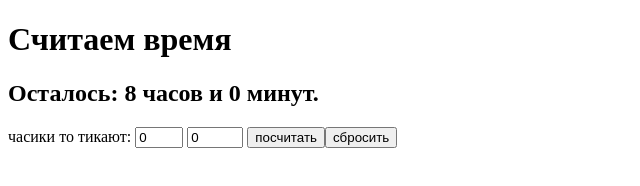
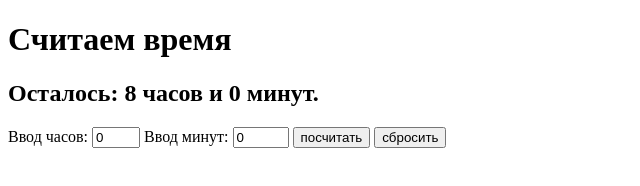
Before and after one commit to Inquisitor228rus/tryingJS, a plain HTML site: page index.html in a window 1280 px wide. Shown: the whole page, without its empty margins (0-640 px from the left). Drawn offline with Linux system fonts and the light colour scheme.

Commit message:
Update index.html
более приземленное обновление

```diff
--- a/index.html
+++ b/index.html
@@ -2,17 +2,19 @@
 <html lang="en">
 <head>
     <meta charset="UTF-8">
-    <title>КакуляTor</title>
+    <title>Калькулятор</title>
 </head>
 <body>
     <h1 id=hello class=f>Считаем время</h1>
     <h2 id=test>
         Осталось: 8 часов и 0 минут.
     </h2>
-    <label for="ticketNum">часики то тикают:</label>
+    <label for="ticketNumH">Ввод часов:</label>
     <input id="ticketNumH" type="number" name="ticketNumH" value="0" min=0 max=7>
+    <label for="ticketNumM">Ввод минут:</label>
     <input id="ticketNumM" type="number" name="ticketNumM" value="0" min=0 max=59>
-    <button id=reset name="button">посчитать</button><button id=run name="button">сбросить</button>
+    <button id=reset name="button">посчитать</button>
+    <button id=run name="button">сбросить</button>
     <script src="app.js"></script>
 
     </body>
```
